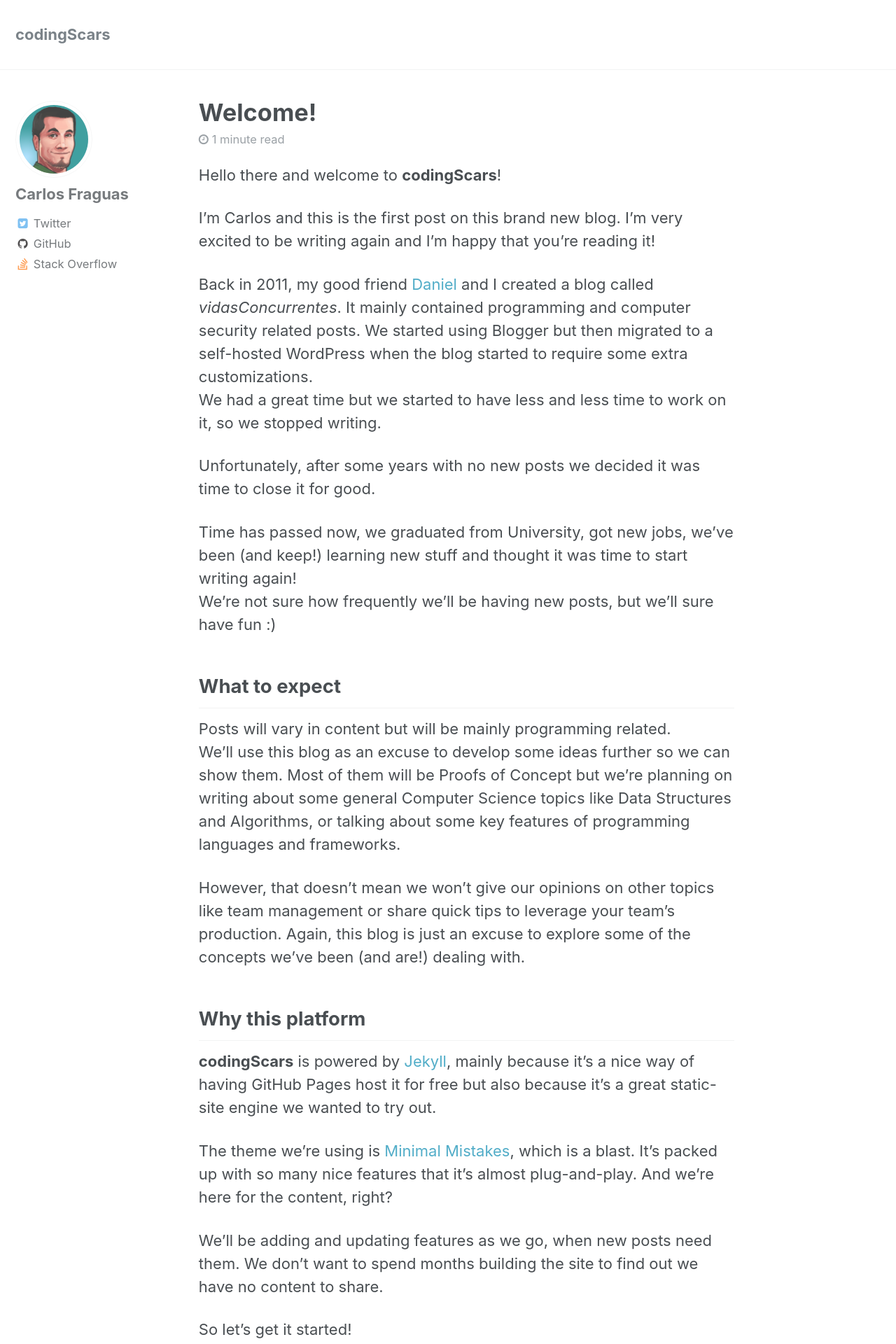
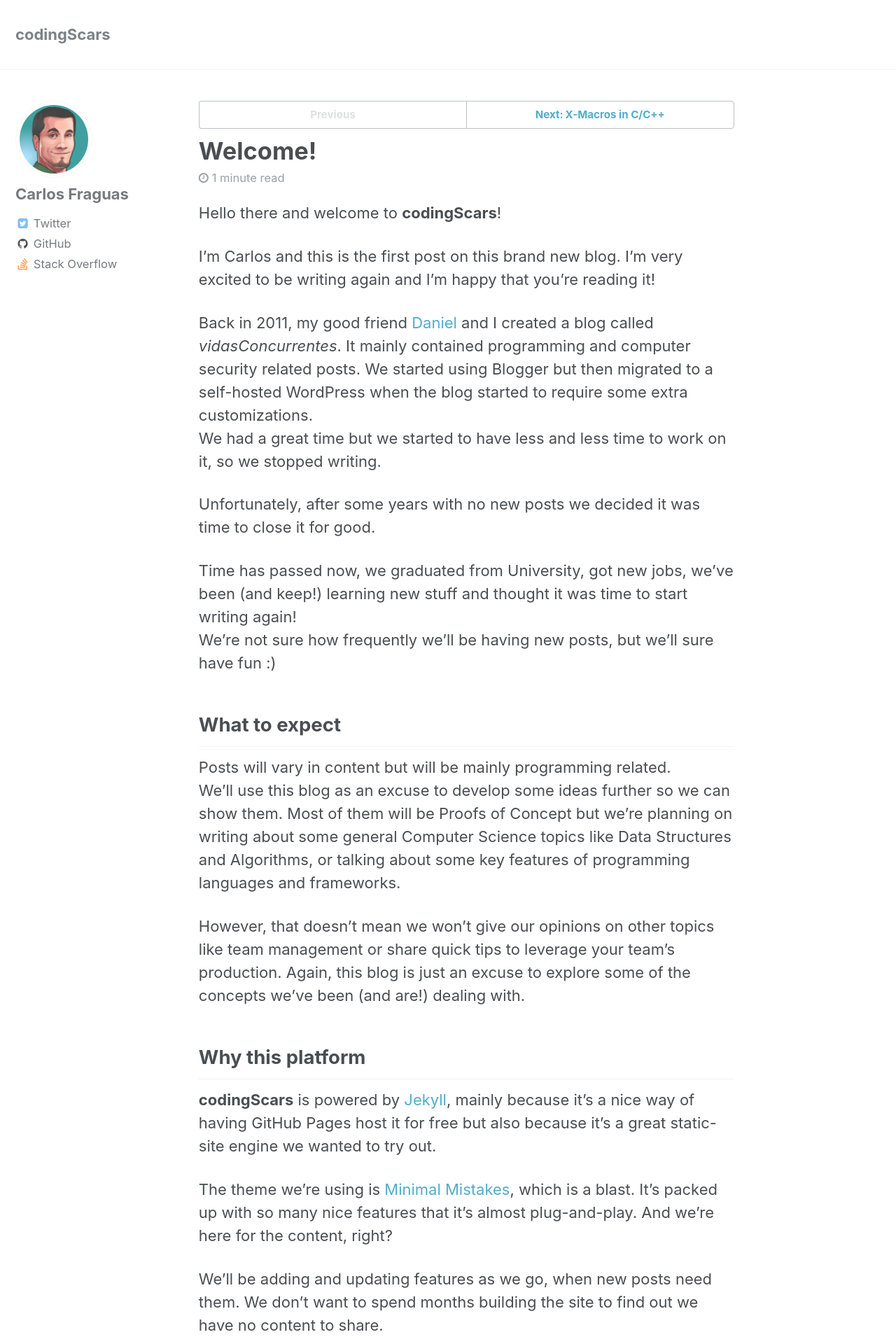
Before and after one commit to MetanoKid/coding-scars, a Jekyll site: the page built from _posts/2017-04-28-welcome.md, in a window 1280 px wide. Shown: the top 1920 px of the page at 70% size. Built offline with Jekyll 4.4.1, drawn with Linux system fonts in a browser that asks for light colours.

Commit message:
Adds previous/next links to the top of the post

```diff
--- a/_includes/post_pagination.html
+++ b/_includes/post_pagination.html
@@ -1,5 +1,5 @@
 {% if page.previous or page.next %}
-  <nav class="pagination">
+  <nav class="pagination {{ include.position }}">
     {% if page.previous %}
       <a href="{{ page.previous.url | absolute_url }}" class="pagination--pager" title="{{ page.previous.title | markdownify | strip_html }}">{{ site.data.ui-text[site.locale].pagination_previous | default: "Previous" }}:<span class="post-title">{{ page.previous.title }}</span></a>
     {% else %}
--- a/_layouts/single.html
+++ b/_layouts/single.html
@@ -24,6 +24,8 @@ layout: default
     {% if page.last_modified_at %}<meta itemprop="dateModified" content="{{ page.last_modified_at | date: "%B %d, %Y" }}">{% endif %}
 
     <div class="page__inner-wrap">
+      {% include post_pagination.html position="top" %}
+
       {% unless page.header.overlay_color or page.header.overlay_image %}
         <header>
           {% if page.title %}<h1 class="page__title" itemprop="headline">{{ page.title | markdownify | remove: "<p>" | remove: "</p>" }}</h1>{% endif %}
--- a/_sass/minimal-mistakes/_navigation.scss
+++ b/_sass/minimal-mistakes/_navigation.scss
@@ -161,6 +161,25 @@
     .post-title {
       display: block;
       font-size: $type-size-3;
+    }
+  }
+
+  &.top {
+    margin-top: 0;
+    margin-bottom: 1em;
+    padding-top: 0;
+    border-top: 0;
+    font-size: $type-size-7;
+
+    a {
+      font-size: $type-size-5;
+      padding: 0.5em;
+    }
+
+    .post-title {
+      display: inline;
+      margin-left: 0.2em;
+      font-size: $type-size-5;
     }
   }
 }
```
